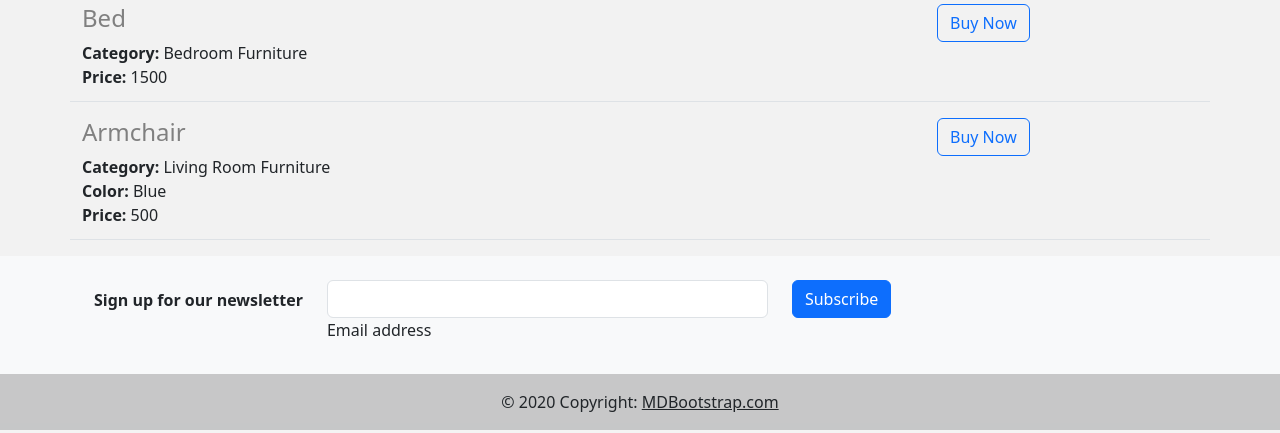
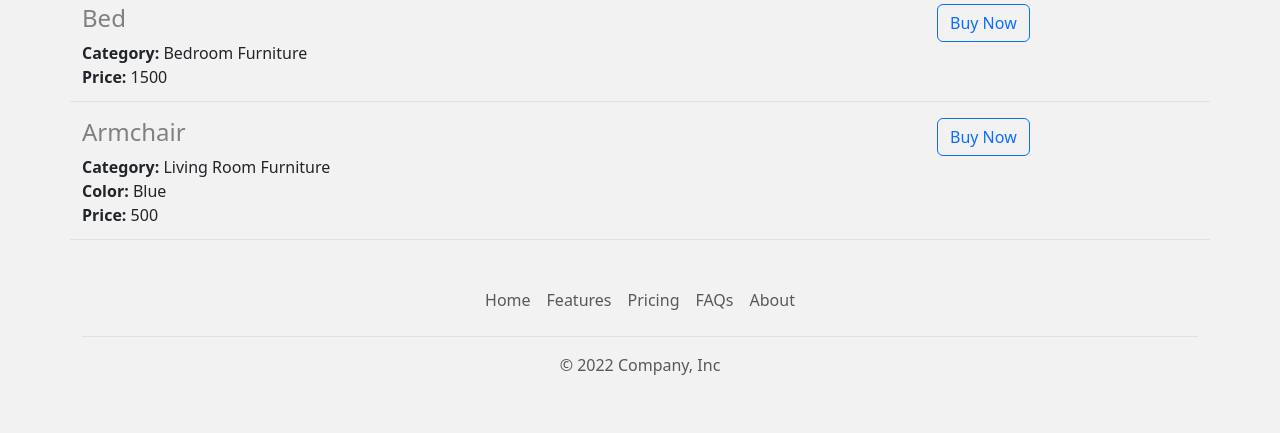
Before and after one commit to salmanakhtar57/Furniture-Website, a Flask app: page / in a window 1280 px wide. Shown: the part 848-1281 px from the top of the page. Run offline with Flask 2, Linux system fonts and the light colour scheme.

Commit message:
improve the front page of the site

```diff
--- a/templates/footer.html
+++ b/templates/footer.html
@@ -1,45 +1,12 @@
-<footer class="bg-light text-center text-lg-start">
-  <!-- Grid container -->
-  <div class="container p-4 pb-0">
-    <form action="">
-      <!--Grid row-->
-      <div class="row">
-        <!--Grid column-->
-        <div class="col-auto mb-4 mb-md-0">
-          <p class="pt-2">
-            <strong>Sign up for our newsletter</strong>
-          </p>
-        </div>
-        <!--Grid column-->
-
-        <!--Grid column-->
-        <div class="col-md-5 col-12 mb-4 mb-md-0">
-          <!-- Email input -->
-          <div class="form-outline mb-4">
-            <input type="email" id="form5Example25" class="form-control" />
-            <label class="form-label" for="form5Example25">Email address</label>
-          </div>
-        </div>
-        <!--Grid column-->
-
-        <!--Grid column-->
-        <div class="col-auto mb-4 mb-md-0">
-          <!-- Submit button -->
-          <button type="submit" class="btn btn-primary mb-4">
-            Subscribe
-          </button>
-        </div>
-        <!--Grid column-->
-      </div>
-      <!--Grid row-->
-    </form>
-  </div>
-  <!-- Grid container -->
-
-  <!-- Copyright -->
-  <div class="text-center p-3" style="background-color: rgba(0, 0, 0, 0.2);">
-    © 2020 Copyright:
-    <a class="text-dark" href="https://mdbootstrap.com/">MDBootstrap.com</a>
-  </div>
-  <!-- Copyright -->
-</footer>
+<div class="container" style="background-color: none;">
+  <footer class="py-3 my-4">
+    <ul class="nav justify-content-center border-bottom pb-3 mb-3">
+      <li class="nav-item"><a href="#" class="nav-link px-2 text-muted">Home</a></li>
+      <li class="nav-item"><a href="#" class="nav-link px-2 text-muted">Features</a></li>
+      <li class="nav-item"><a href="#" class="nav-link px-2 text-muted">Pricing</a></li>
+      <li class="nav-item"><a href="#" class="nav-link px-2 text-muted">FAQs</a></li>
+      <li class="nav-item"><a href="#" class="nav-link px-2 text-muted">About</a></li>
+    </ul>
+    <p class="text-center text-muted">&copy; 2022 Company, Inc</p>
+  </footer>
+</div>
--- a/templates/header.html
+++ b/templates/header.html
@@ -33,7 +33,7 @@
 <body>
 
   <!-- Navbar HTML -->
-  <div style="display:block;color:black;text-align:center; background-color: rgba(0, 0, 0, 0.2)">
+  <div c; style="display:block;color:black;text-align:center; background-color: rgba(0, 0, 0, 0.2)">
     <div class="title">
       <h2 style="margin: 0;">Modern Furniture</h2>
     </div>
```
Also changed, not shown: templates/home.html (+5 -4 lines).
